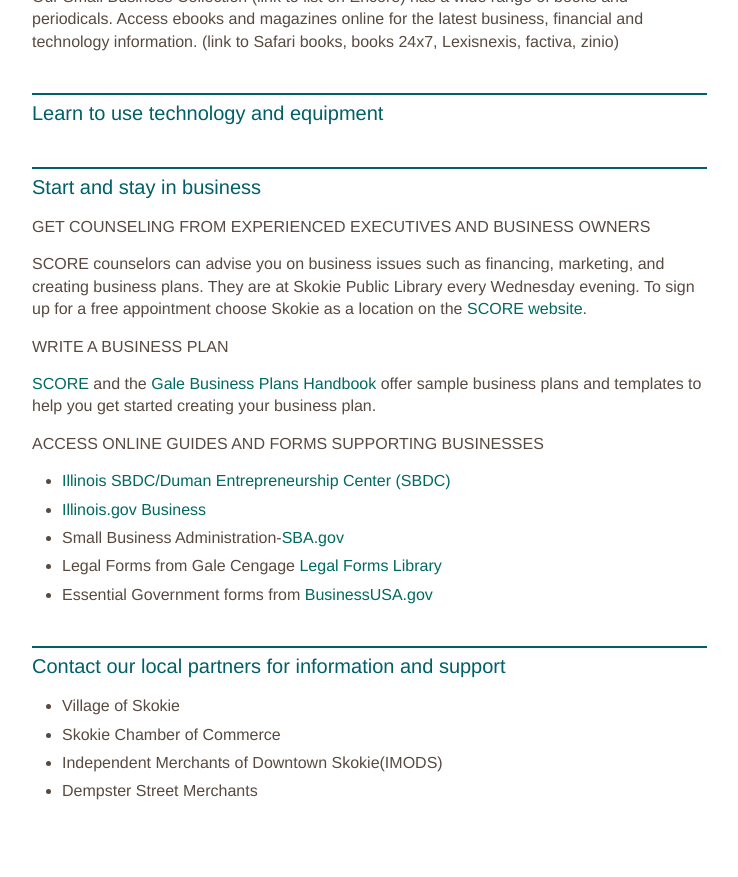
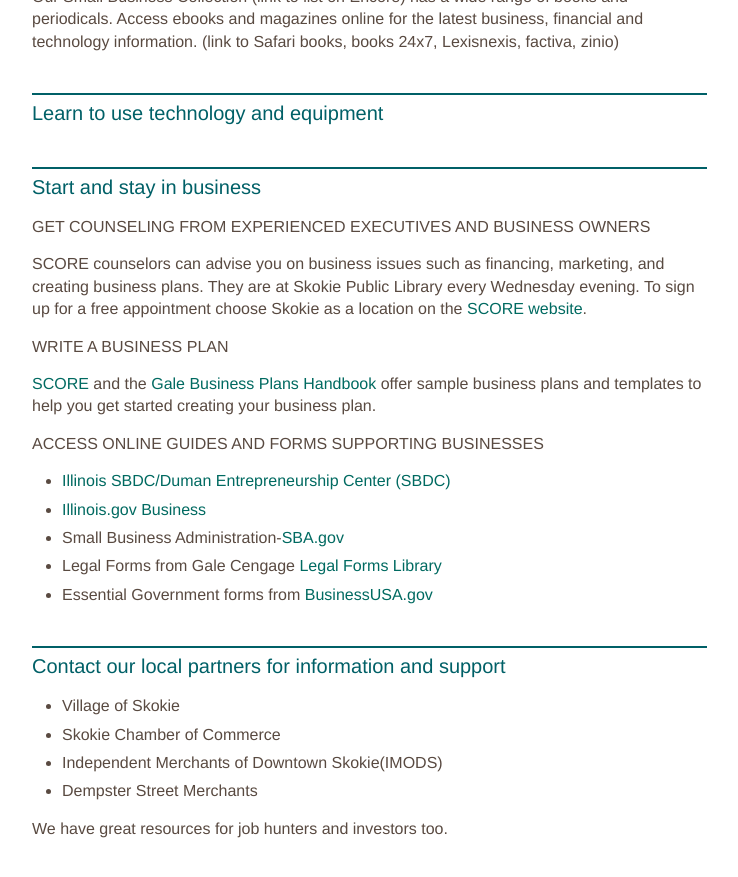
Before and after one commit to skokielibrary/spl-content, a Jekyll site: the page built from _content/terry/services--business-services.markdown, in a window 1280 px wide and 900 px high, scrolled down 870 px. Shown: the top 877 px of the window, without its empty margins (126-864 px from the left). Built offline with Jekyll 4.4.1, drawn with Linux system fonts in a browser that asks for light colours.

Commit message:
Updated services--business-services.markdown

```diff
--- a/_content/terry/services--business-services.markdown
+++ b/_content/terry/services--business-services.markdown
@@ -37,3 +37,5 @@ SCORE counselors can advise you on business issues such as financing, marketing,
 - Skokie Chamber of Commerce
 - Independent Merchants of Downtown Skokie(IMODS)
 - Dempster Street Merchants
+
+We have great resources for job hunters and investors too.
```
